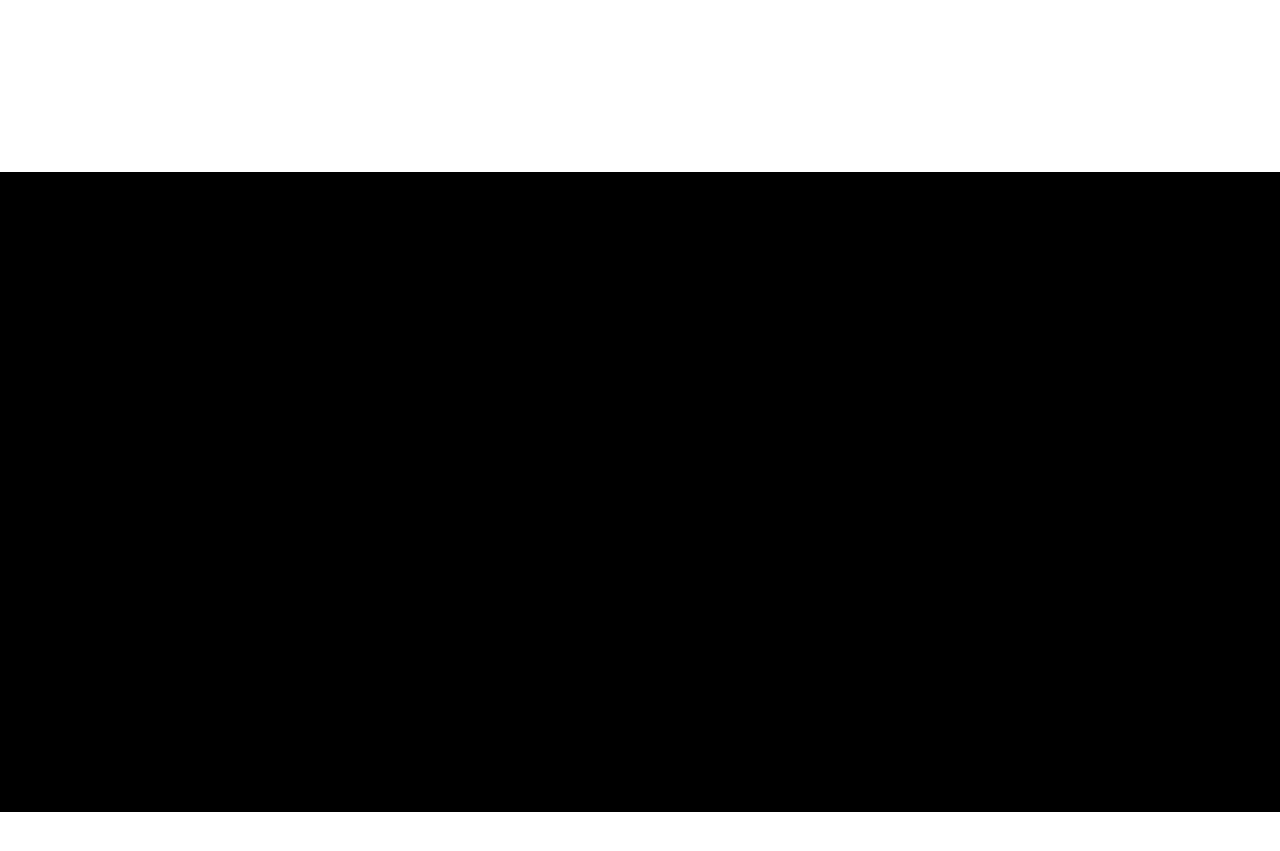
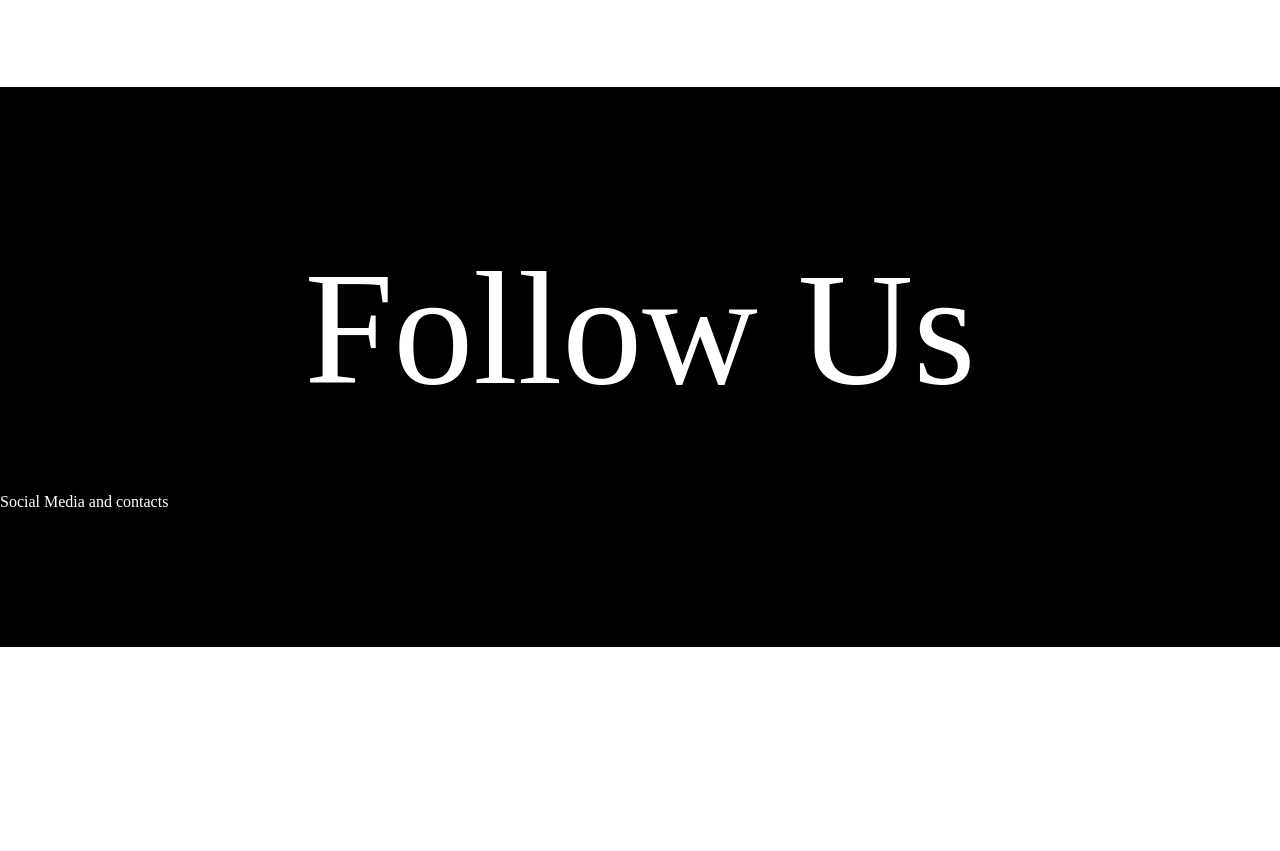
Before and after one commit to Bhupendra-003/Cuberto.in-CSS-CLone, a plain HTML site: page index.html in a window 1280 px wide. Shown: the part 6744-7595 px from the top of the page. After the commit the page ends 7391 px from the top, so only its background shows below. Drawn offline with nearby package versions, Linux system fonts and the light colour scheme.

Commit message:
test commit

```diff
--- a/index.html
+++ b/index.html
@@ -152,6 +152,7 @@
         <div class="footer1">
             <div class="foot-follow-ban">
                 <h1>Follow Us</h1>
+                <p>Social Media and contacts</p>
             </div>
         </div>
     </footer>
--- a/style.css
+++ b/style.css
@@ -289,6 +289,7 @@ body {
     position: relative;
     top: -70px;
     color: black;
+    padding-bottom: 20px;
 }
 .our-philos-tittle{
     line-height: 8rem;
@@ -330,10 +331,27 @@ body {
 .our-philos-content .right :nth-child(2){
     margin-top: 20px;
 }
+footer{
+    background-color: black;
+}
 .foot-follow-ban{
-    height: 80vh;
+    color: white;
+    height: 70vh;
     width: 100%;
-    background-color: black;
     position: relative;
-    top: -87px;
+    padding-top: 150px;
+    text-align: center;
 }
+
+.foot-follow-ban h1{
+    font-family: "Matter Light";
+    font-size: 10rem;
+    font-weight: 300;
+    height: 20vw;
+}
+.foot-follow-ban p{
+    font-size: 1rem;
+    text-align: left;
+    font-family: "Matter";
+    padding-bottom: 5vw;
+}
```
